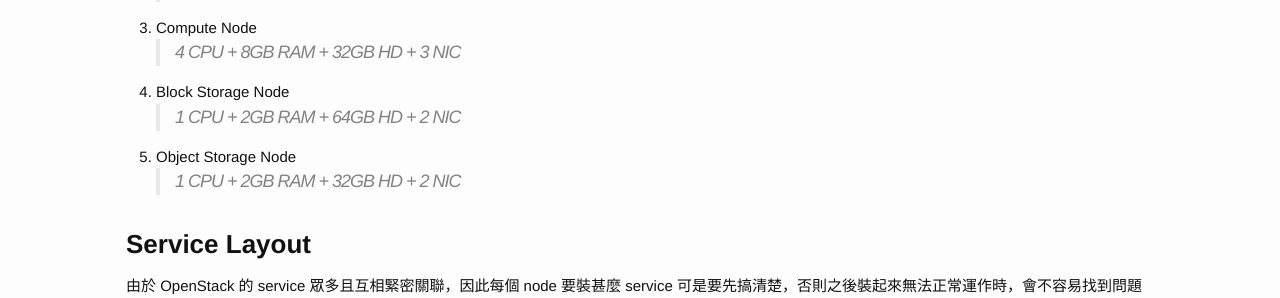
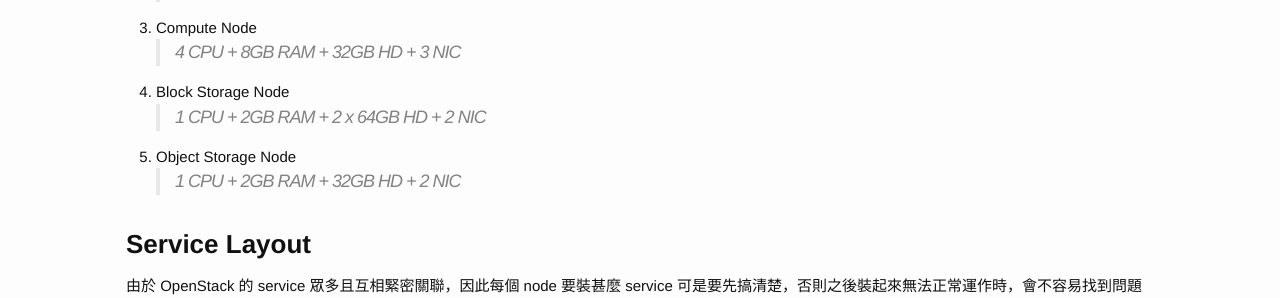
Before and after one commit to casper2048/godleon.github.io, a Jekyll site: the page built from _posts/2015-02-10-install-openstack-juno-in-ubuntu-basic-environment-setting.md, in a window 1280 px wide and 900 px high, scrolled down 566 px. Shown: the part 153-451 px from the top of the window. Built offline with Jekyll 4.4.1, drawn with Linux system fonts in a browser that asks for light colours; Markdown is read by kramdown in place of the engine named in the settings; comment, search, counter and statistics services are not loaded.

Commit message:
install openstack basic environment settings

```diff
--- a/_posts/2015-02-10-install-openstack-juno-in-ubuntu-basic-environment-setting.md
+++ b/_posts/2015-02-10-install-openstack-juno-in-ubuntu-basic-environment-setting.md
@@ -32,7 +32,7 @@
 > 4 CPU + 8GB RAM + 32GB HD + 3 NIC
 
 4. Block Storage Node
-> 1 CPU + 2GB RAM + 64GB HD + 2 NIC
+> 1 CPU + 2GB RAM + 2 x 64GB HD + 2 NIC
 
 5. Object Storage Node
 > 1 CPU + 2GB RAM + 32GB HD + 2 NIC
```
